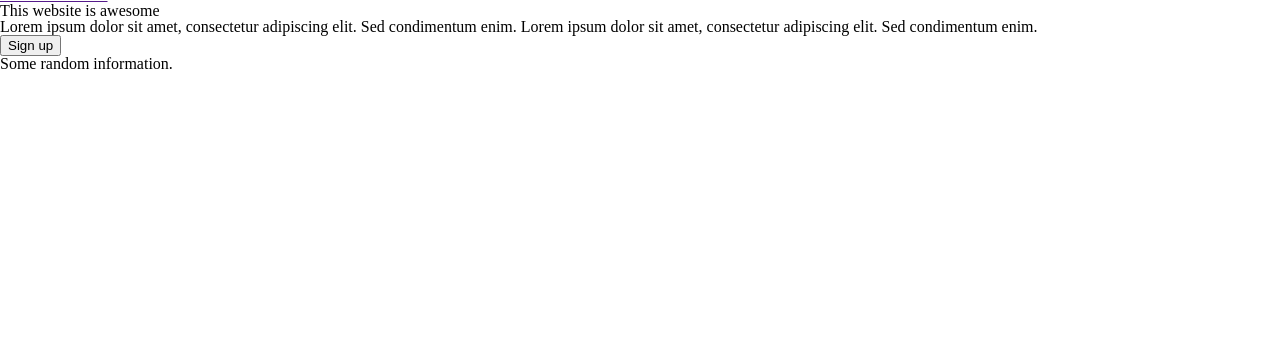
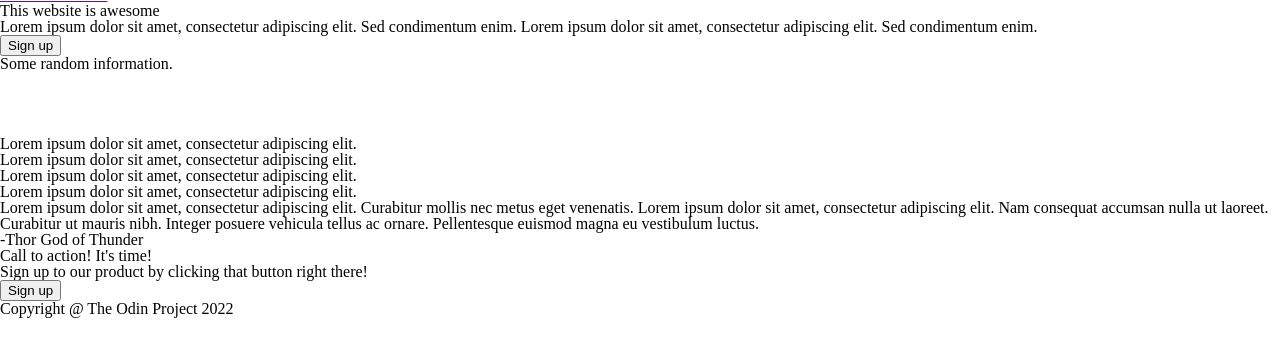
Before and after one commit to Honzi07/odin-landing-page, a plain HTML site: page index.html in a window 1280 px wide. Shown: the part 61-418 px from the top of the page. Drawn offline with Linux system fonts and the light colour scheme.

Commit message:
Added more html

```diff
--- a/index.html
+++ b/index.html
@@ -8,7 +8,7 @@
     <title>Document</title>
 </head>
 <body>
-    <header>
+    <header class="header">
         <p class="logo">Header Logo</p>
         <ul class="header-link">
             <li>
@@ -25,21 +25,35 @@
     <section class="main">
         <h1>This website is awesome</h1>
         <p>Lorem ipsum dolor sit amet, consectetur adipiscing elit. Sed condimentum enim. Lorem ipsum dolor sit amet, consectetur adipiscing elit. Sed condimentum enim.</p>
-        <button>Sign up</button>
-        <img src="" alt="">
+        <button class="main-btn">Sign up</button>
+        <img class="main-img" src="" alt="">
     </section>
     <section class="info">
         <h2>Some random information.</h2>
-
+        <ul>
+            <li><img src="" alt=""> </li>
+            <li><img src="" alt=""> </li>
+            <li><img src="" alt=""> </li>
+            <li><img src="" alt=""> </li>
+        </ul>
+        <p>Lorem ipsum dolor sit amet, consectetur adipiscing elit.</p>
+        <p>Lorem ipsum dolor sit amet, consectetur adipiscing elit.</p>
+        <p>Lorem ipsum dolor sit amet, consectetur adipiscing elit.</p>
+        <p>Lorem ipsum dolor sit amet, consectetur adipiscing elit.</p>
     </section>
     <section class="quote">
-
+        <p>Lorem ipsum dolor sit amet, consectetur adipiscing elit. Curabitur mollis nec metus eget venenatis. Lorem ipsum dolor sit amet, consectetur adipiscing elit. Nam consequat accumsan nulla ut laoreet. Curabitur ut mauris nibh. Integer posuere vehicula tellus ac ornare. Pellentesque euismod magna eu vestibulum luctus.</p>
+        <p>-Thor God of Thunder</p>
     </section>
     <section class="action">
-
+        <div>
+            <p>Call to action! It's time!</p>
+            <p>Sign up to our product by clicking that button right there!</p>
+            <button class="action-btn">Sign up</button>
+        </div>
     </section>
-    <footer>
-
+    <footer class="footer">
+        <p>Copyright @ The Odin Project 2022</p>
     </footer>
 </body>
 </html>
```
